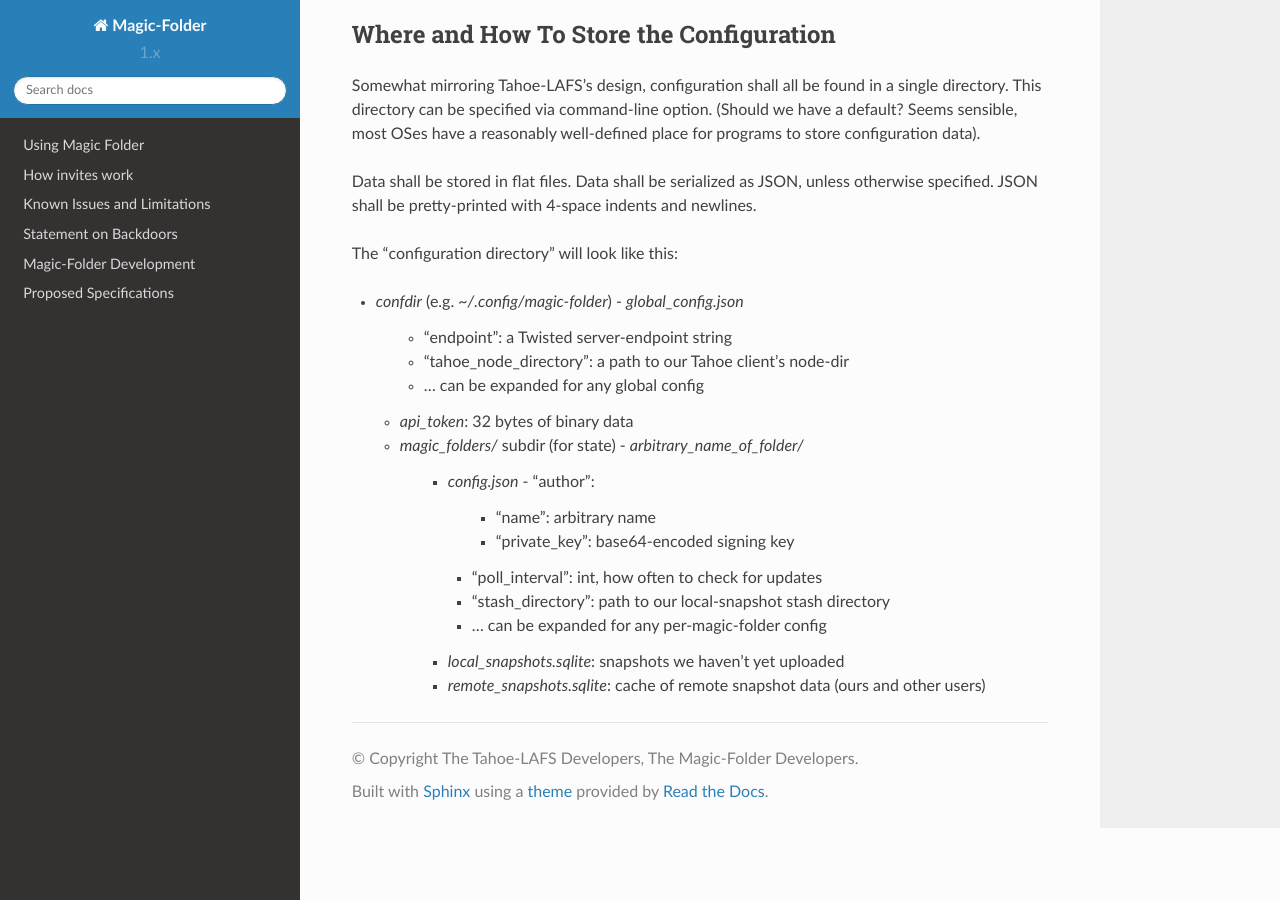
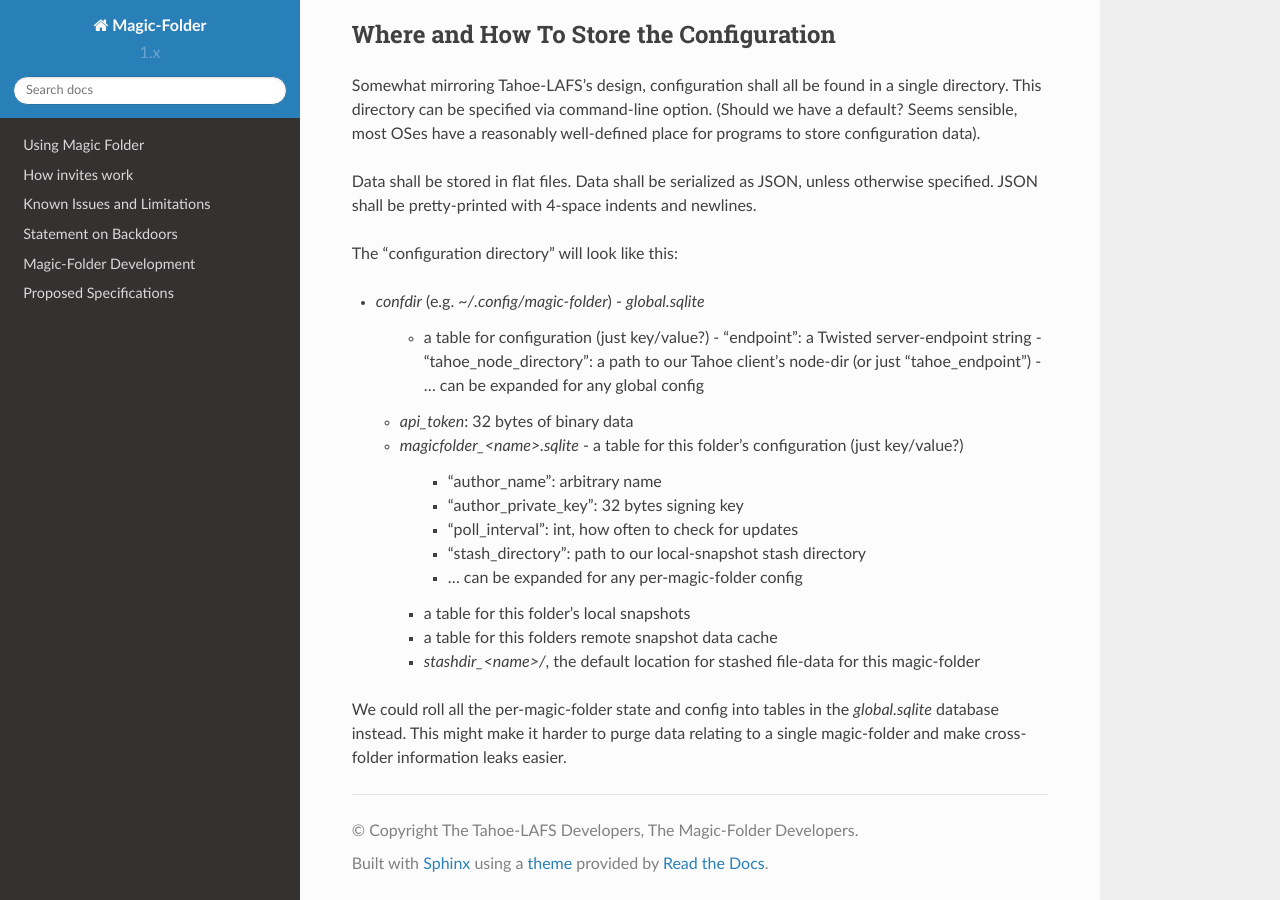
Before and after one commit to tahoe-lafs/magic-folder, a Sphinx documentation site: the page built from docs/config.rst, in a window 1280 px wide and 900 px high, scrolled down 2082 px. Built offline with Sphinx 7.4.7 and the Read the Docs theme 2.0.0, drawn with Linux system fonts in a browser that asks for light colours.

Commit message:
write down the hybrid proposal

```diff
--- a/docs/config.rst
+++ b/docs/config.rst
@@ -130,19 +130,24 @@ indents and newlines.
 The "configuration directory" will look like this:
 
 - `confdir` (e.g. `~/.config/magic-folder`)
-  - `global_config.json`
-    - "endpoint": a Twisted server-endpoint string
-    - "tahoe_node_directory": a path to our Tahoe client's node-dir
-    - ... can be expanded for any global config
+  - `global.sqlite`
+    - a table for configuration (just key/value?)
+      - "endpoint": a Twisted server-endpoint string
+      - "tahoe_node_directory": a path to our Tahoe client's node-dir (or just "tahoe_endpoint")
+      - ... can be expanded for any global config
   - `api_token`: 32 bytes of binary data
-  - `magic_folders/` subdir (for state)
-    - `arbitrary_name_of_folder/`
-      - `config.json`
-        - "author":
-          - "name": arbitrary name
-          - "private_key": base64-encoded signing key
+  - `magicfolder_<name>.sqlite`
+    - a table for this folder's configuration (just key/value?)
+        - "author_name": arbitrary name
+        - "author_private_key": 32 bytes signing key
         - "poll_interval": int, how often to check for updates
         - "stash_directory": path to our local-snapshot stash directory
         - ... can be expanded for any per-magic-folder config
-      - `local_snapshots.sqlite`: snapshots we haven't yet uploaded
-      - `remote_snapshots.sqlite`: cache of remote snapshot data (ours and other users)
+    - a table for this folder's local snapshots
+    - a table for this folders remote snapshot data cache
+    - `stashdir_<name>/`, the default location for stashed file-data for this magic-folder
+
+We could roll all the per-magic-folder state and config into tables in
+the `global.sqlite` database instead. This might make it harder to
+purge data relating to a single magic-folder and make cross-folder
+information leaks easier.
```
